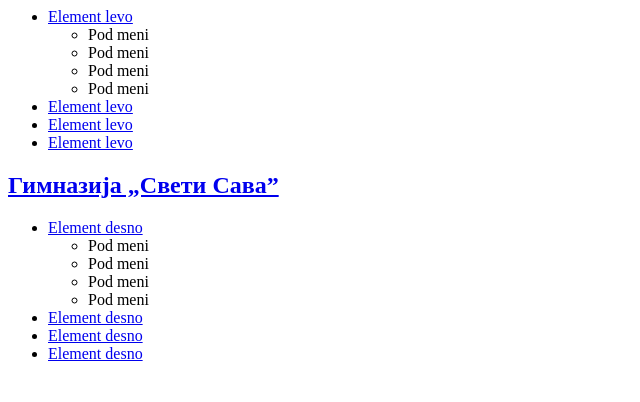
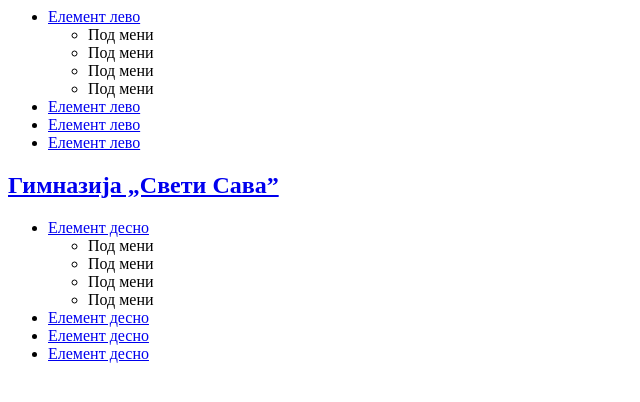
Before and after one commit to InformatickaSekcija/sajt-skole, a plain HTML site: page vule.html in a window 1280 px wide. Shown: the whole page, without its empty margins (0-640 px from the left). Drawn offline with Linux system fonts and the light colour scheme.

Commit message:
све ћирилица

```diff
--- a/vule.html
+++ b/vule.html
@@ -1,20 +1,21 @@
 <header id="header-sava">
+    <meta charset=utf-8>
 
     <nav role="navigation" class="main-nav">
         <div class = "nav-main-all">
             <div class ="nav-main-left">
                 <ul class="ul-menu-left">
-                    <li class="has-drop-down"><a  href="/">Element levo</a>
+                    <li class="has-drop-down"><a  href="/">Елемент лево</a>
                         <ul class="list-drop-nav">
-                            <li>Pod meni</li>
-                            <li>Pod meni</li>
-                            <li>Pod meni</li>
-                            <li>Pod meni</li>
+                            <li>Под мени</li>
+                            <li>Под мени</li>
+                            <li>Под мени</li>
+                            <li>Под мени</li>
                         </ul>
                     </li>
-                    <li class="has-drop-down"><a href="/">Element levo</a></li>
-                    <li class="has-drop-down"><a href="/">Element levo</a></li>
-                    <li class="has-drop-down"><a href="/">Element levo</a></li>
+                    <li class="has-drop-down"><a href="/">Елемент лево</a></li>
+                    <li class="has-drop-down"><a href="/">Елемент лево</a></li>
+                    <li class="has-drop-down"><a href="/">Елемент лево</a></li>
                 </ul>
             </div>
             <h1 class="is-hidden">
@@ -26,17 +27,17 @@
             </h1>
             <div class = "nav-main-right">
                 <ul class="ul-menu-right">
-                    <li class="has-drop-down"><a href="/">Element desno</a>
+                    <li class="has-drop-down"><a href="/">Елемент десно</a>
                         <ul class="list-drop-nav">
-                            <li>Pod meni</li>
-                            <li>Pod meni</li>
-                            <li>Pod meni</li>
-                            <li>Pod meni</li>
+                            <li>Под мени</li>
+                            <li>Под мени</li>
+                            <li>Под мени</li>
+                            <li>Под мени</li>
                         </ul>
                     </li>
-                    <li class="has-drop-down"><a href="/">Element desno</a></li>
-                    <li class="has-drop-down"><a href="/">Element desno</a></li>
-                    <li class="has-drop-down"><a href="/">Element desno</a></li>
+                    <li class="has-drop-down"><a href="/">Елемент десно</a></li>
+                    <li class="has-drop-down"><a href="/">Елемент десно</a></li>
+                    <li class="has-drop-down"><a href="/">Елемент десно</a></li>
                 </ul>
             </div>
         </div>
```
